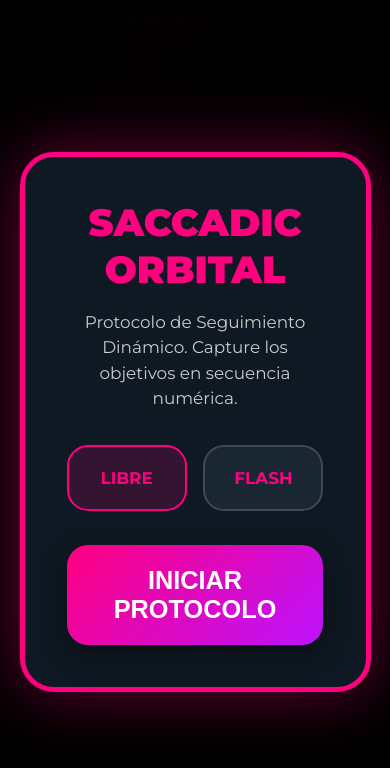
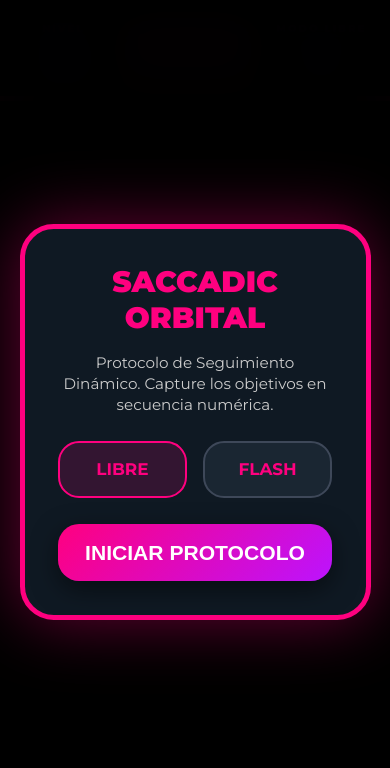
Before and after one commit to manuellgtmo-png/Portal-de-juegos-de-terapia-visual, a plain HTML site: page avd_orbital.html in a window 390 px wide. Drawn offline with Linux system fonts and the light colour scheme.

Commit message:
Update avd_orbital.html

```diff
--- a/avd_orbital.html
+++ b/avd_orbital.html
@@ -21,12 +21,12 @@
             --perceptum-error: #ff4757;
             --perceptum-panel: rgba(15, 25, 35, 0.98);
 
-            /* Unidades Proporcionales */
+            /* Ajuste de unidades para máxima compatibilidad móvil */
             --header-height: 12vh;
-            --node-diameter: 10vh;
-            --font-size-node: 3.5vh;
-            --font-size-label: 1.3vh;
-            --font-size-value: 3.8vh;
+            --node-diameter: 9vh;
+            --font-size-node: 3.2vh;
+            --font-size-label: 1.2vh;
+            --font-size-value: 3.5vh;
         }
 
         * {
@@ -72,13 +72,13 @@
             flex-direction: column;
             align-items: center;
             justify-content: center;
-            min-width: 100px;
+            min-width: 80px;
         }
 
         .p-stat-label {
             font-size: var(--font-size-label);
             text-transform: uppercase;
-            letter-spacing: 0.3em;
+            letter-spacing: 0.2em;
             color: var(--perceptum-pink);
             font-weight: 800;
             margin-bottom: 0.4vh;
@@ -91,8 +91,8 @@
         }
 
         #p-lives {
-            font-size: 4vh;
-            letter-spacing: 1.2vw;
+            font-size: 3.5vh;
+            letter-spacing: 1vw;
             filter: drop-shadow(0 0 1vh var(--perceptum-pink));
         }
 
@@ -128,6 +128,8 @@
             z-index: 1000;
             cursor: pointer;
             transition: transform 0.2s cubic-bezier(0.17, 0.88, 0.32, 1.28), opacity 0.3s ease;
+            /* Previene saltos visuales en móviles */
+            will-change: left, top;
         }
 
         .p-node.hit {
@@ -156,8 +158,8 @@
         .p-modal {
             background: #0f1923;
             width: 90%;
-            max-width: 600px;
-            padding: 5vh;
+            max-width: 500px;
+            padding: 4vh;
             border-radius: 4vh;
             border: 0.7vh solid var(--perceptum-pink);
             text-align: center;
@@ -165,7 +167,7 @@
         }
 
         .p-modal h1 {
-            font-size: 4.5vh;
+            font-size: 3.5vh;
             color: var(--perceptum-pink);
             margin-bottom: 2vh;
             font-weight: 900;
@@ -173,23 +175,23 @@
         }
 
         .p-modal p {
-            font-size: 2vh;
+            font-size: 1.8vh;
             color: #ccc;
-            margin-bottom: 4vh;
-            line-height: 1.5;
+            margin-bottom: 3vh;
+            line-height: 1.4;
         }
 
         .p-mode-grid {
             display: grid;
             grid-template-columns: 1fr 1fr;
             gap: 2vh;
-            margin-bottom: 4vh;
+            margin-bottom: 3vh;
         }
 
         .p-mode-card {
             background: #1a2632;
             border: 0.3vh solid #3e4859;
-            padding: 2.5vh;
+            padding: 2vh;
             border-radius: 2.5vh;
             cursor: pointer;
             transition: 0.3s;
@@ -203,11 +205,11 @@
         .p-btn {
             background: linear-gradient(135deg, var(--perceptum-pink), var(--perceptum-purple));
             color: white;
-            padding: 2.5vh;
+            padding: 2vh;
             border-radius: 2.5vh;
             border: none;
             width: 100%;
-            font-size: 3vh;
+            font-size: 2.5vh;
             font-weight: 900;
             cursor: pointer;
             text-transform: uppercase;
@@ -361,31 +363,44 @@
 
             const nodesToSpawn = 2 + currentLvl;
 
+            // Medidas reales del área de juego para evitar desbordamientos
+            const canvasW = canvas.clientWidth;
+            const canvasH = canvas.clientHeight;
+
             for (let i = 1; i <= nodesToSpawn; i++) {
                 const nodeDiv = document.createElement('div');
                 nodeDiv.className = 'p-node';
                 nodeDiv.innerText = i;
 
-                // AJUSTE DE VELOCIDAD SUAVE: Base 0.003 + incremento de 0.0003 por nivel
                 const baseSpeed = 0.003;
                 const increment = (currentLvl - 1) * 0.0003;
                 const finalSpeed = (baseSpeed + increment) * (Math.random() > 0.5 ? 1 : -1);
+
+                // AJUSTE CRÍTICO: Radios contenidos dentro del canvas
+                // Usamos el 80% del ancho/alto disponible para dejar margen de seguridad
+                const maxRadiusX = (canvasW / 2) - (canvasW * 0.15);
+                const maxRadiusY = (canvasH / 2) - (canvasH * 0.15);
 
                 const nodeData = {
                     dom: nodeDiv,
                     id: i,
                     angle: Math.random() * (Math.PI * 2),
                     speed: finalSpeed,
-                    radiusX: (window.innerWidth * 0.18) + Math.random() * (window.innerWidth * 0.15),
-                    radiusY: (window.innerHeight * 0.12) + Math.random() * (window.innerHeight * 0.15),
-                    centerX: window.innerWidth / 2,
-                    centerY: (window.innerHeight - (window.innerHeight * 0.12)) / 2
+                    radiusX: (maxRadiusX * 0.4) + Math.random() * (maxRadiusX * 0.5),
+                    radiusY: (maxRadiusY * 0.4) + Math.random() * (maxRadiusY * 0.5),
+                    centerX: canvasW / 2,
+                    centerY: canvasH / 2
                 };
 
-                nodeDiv.onmousedown = (e) => {
+                const interactionHandler = (e) => {
+                    e.preventDefault();
                     e.stopPropagation();
                     handleNodeClick(nodeData);
                 };
+
+                // Soporte dual Mouse/Touch
+                nodeDiv.onmousedown = interactionHandler;
+                nodeDiv.ontouchstart = interactionHandler;
 
                 canvas.appendChild(nodeDiv);
                 nodesCollection.push(nodeData);
@@ -399,8 +414,10 @@
             if (!isRunning) return;
             nodesCollection.forEach(node => {
                 node.angle += node.speed;
+                // Calculamos posición centrada respecto al nodo
                 const posX = node.centerX + Math.cos(node.angle) * node.radiusX - (node.dom.offsetWidth / 2);
                 const posY = node.centerY + Math.sin(node.angle) * node.radiusY - (node.dom.offsetHeight / 2);
+
                 node.dom.style.left = posX + 'px';
                 node.dom.style.top = posY + 'px';
             });
@@ -422,6 +439,7 @@
         }
 
         function triggerMiss(e) {
+            // Verificamos que el click no sea en un nodo y el juego esté corriendo
             if (isRunning && !e.target.classList.contains('p-node')) {
                 processFail();
             }
```
